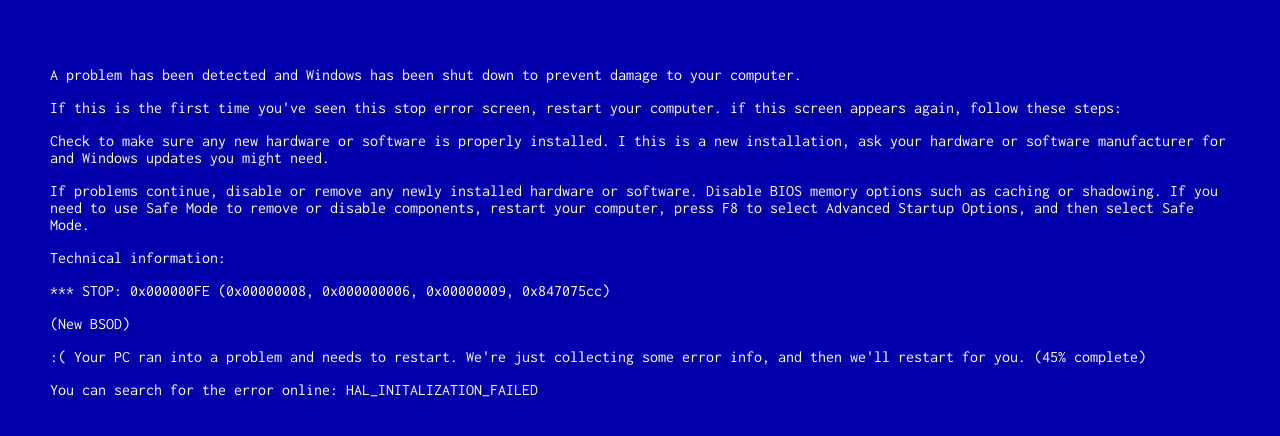
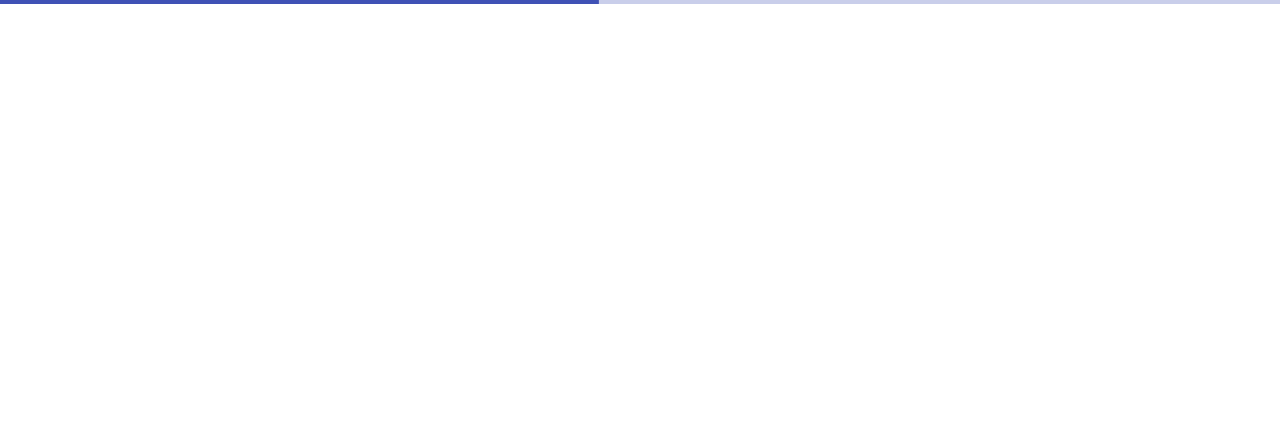
Before and after one commit to AlbertFazullin/annoying-thing, a React (Create React App) app: page / in a window 1280 px wide. Shown: the top 436 px of the page. Built offline with nearby package versions, Linux system fonts and the light colour scheme.

Commit message:
fix mp3 error url

```diff
--- a/src/App.js
+++ b/src/App.js
@@ -43,7 +43,7 @@
     const sound = new Audio(this.url);
     return (
       <div>
-        { !this.state.bsod?
+        { this.state.bsod?
           <BsodScreen />
           :
           <LinearProgress variant="determinate" value={this.state.completed} />
--- a/src/bsodScreen.js
+++ b/src/bsodScreen.js
@@ -16,9 +16,8 @@
 
 class BsodScreen extends Component {
   componentDidMount() {
-    const sound = new Audio("https://albertfazullin.github.io/annoying-thing/src/error.mp3");
+    const sound = new Audio("https://www.myinstants.com/media/sounds/erro.mp3");
     sound.play();
-    console.log(sound);
   }
 
   render() {
```
